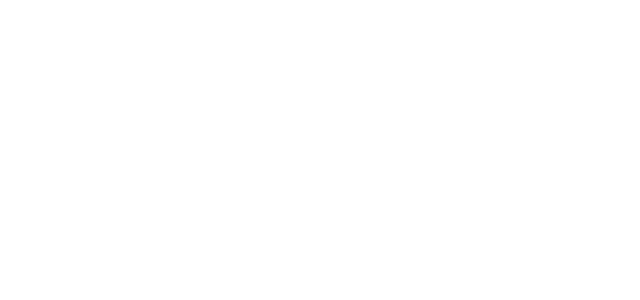
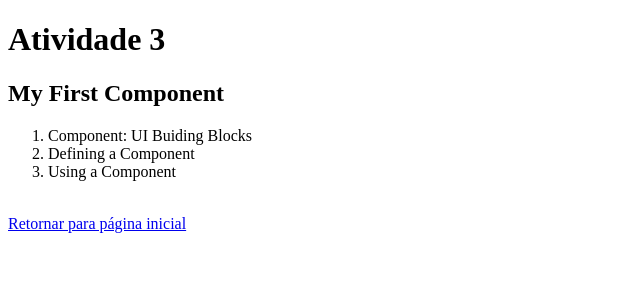
Before and after one commit to JHoww4/Projeto_React, a React (Create React App) app: page /Atividade3 in a window 1280 px wide. Before the commit this address had no page. Shown: the top 300 px of the page, without its empty margins (0-640 px from the left). Built offline with nearby package versions, Linux system fonts and the light colour scheme.

Commit message:
Add files via upload

```diff
--- a/src/Pages/Atividade3/Atividade3.js
+++ b/src/Pages/Atividade3/Atividade3.js
@@ -0,0 +1,14 @@
+import React from 'react';
+import { Link } from 'react-router-dom';
+import Galary from './Galary';
+
+export default function Atividade3(){
+    return(
+        <div>
+            <h1>Atividade 3</h1>
+            <Galary />
+            <br />
+            <Link to="/">Retornar para página inicial</Link>
+        </div>
+    );
+}
--- /dev/null
+++ b/src/Pages/Atividade3/Galary.js
@@ -0,0 +1,15 @@
+export default function Galary(){
+    return(
+        <>
+            <article>
+            <h1>My First Component</h1>
+            <ol>
+                <li>Component: UI Buiding Blocks</li>
+                <li>Defining a Component</li>
+                <li>Using a Component</li>
+            </ol>
+            </article>
+        </>
+    )
+
+}
--- a/src/Pages/Home.js
+++ b/src/Pages/Home.js
@@ -13,6 +13,9 @@
           <li>
             <Link to="/Atividade2">Atividade 2</Link>
           </li>
+          <li>
+            <Link to="/Atividade3">Atividade 3</Link>
+          </li>
         </ul>
       </nav>
     </div>
--- a/src/Pages/MinhasRotas.js
+++ b/src/Pages/MinhasRotas.js
@@ -2,6 +2,7 @@
 import Home from "./Home";
 import Atividade1 from "./Atividade1/Atividade1";
 import Atividade2 from "./Atividade2/Atividade2";
+import Atividade3 from "./Atividade3/Atividade3"
 
 export default function MinhasRotas(){
     return(
@@ -10,6 +11,8 @@
                 <Route path="/" element={<Home />} />
                 <Route path="/Atividade1" element={<Atividade1 />} />
                 <Route path="/Atividade2" element={<Atividade2 />} />
+                <Route path="/Atividade3" element={<Atividade3 />} />
+
             </Routes>
         </BrowserRouter>
     )
```
Also changed, not shown: src/Pages/Atividade3/Profile.js (added, +19 -0 lines), src/Pages/Atividade3/Cat a Cat.png (added), src/Pages/Atividade3/Coponenttes.js (added).
